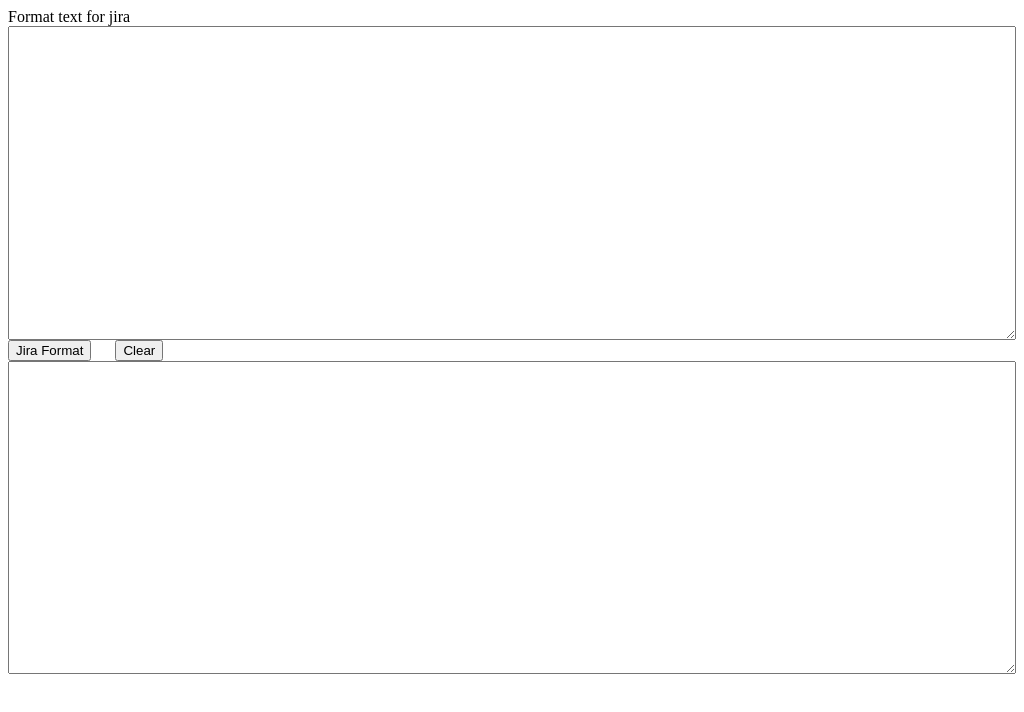
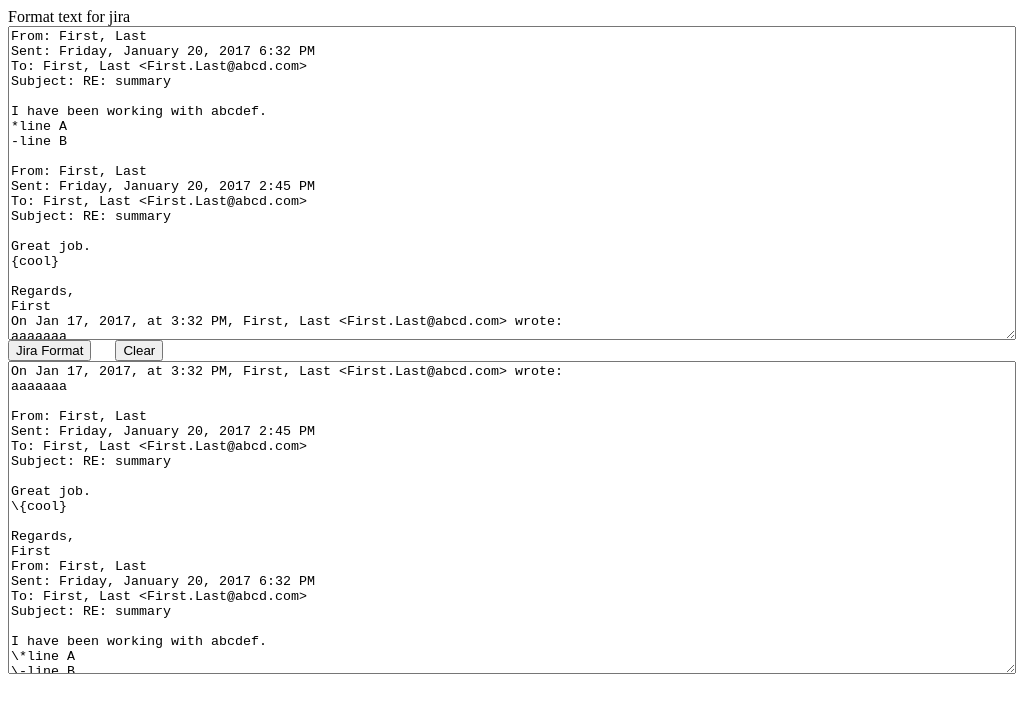
Before and after one commit to onegaz/toybox, an Electron app: page jiraformat/index.html in a window 1024 px wide. Both pictures are taken after a click on the button "Jira Format". Drawn offline with Linux system fonts and the light colour scheme.

Commit message:
Enhancement to reorder email discussion

```diff
--- a/jiraformat/action.js
+++ b/jiraformat/action.js
@@ -2,16 +2,41 @@
 var app = require('electron').remote;
 var dialog = app.dialog;
 
+var DEBUG = false;
+if(!DEBUG){
+    if(!window.console) window.console = {};
+    var methods = ["log", "debug", "warn", "info"];
+    for(var i=0;i<methods.length;i++){
+        console[methods[i]] = function(){};
+    }
+}
+
+function num2str(num) {
+    return (num>9?"":"0") + num;
+}
+
+Date.prototype.yyyymmdd = function() {
+  var mm = this.getMonth() + 1; // getMonth() is zero-based
+  var dd = this.getDate();
+  return [this.getFullYear(),
+          num2str(this.getMonth() + 1),
+          num2str(this.getDate())
+         ].join('');
+};
+
+function date2str(currentdate) {
+    var datetime = currentdate.yyyymmdd() + " "
+    + num2str(currentdate.getHours()) + ":"
+    + num2str(currentdate.getMinutes()) + ":"
+    + num2str(currentdate.getSeconds());
+    return datetime;
+}
+
 function currentTimeStr() {
     var currentdate = new Date();
-    var datetime = currentdate.getDate() + "/"
-        + (currentdate.getMonth()+1)  + "/"
-        + currentdate.getFullYear() + " "
-        + currentdate.getHours() + ":"
-        + currentdate.getMinutes() + ":"
-        + currentdate.getSeconds();
-    return datetime;
+    return date2str(currentdate);
 }
+
 
 function jira_format(inputstr) {
 
@@ -36,9 +61,67 @@
     return outputstr;
 }
 
+function sort_email_discussion(inputsrc) {
+    var lines = inputsrc.split(/\r?\n/);
+    var fromdates = [] // start line number of each discussion
+    var original_discussion_date_line = new Map(); // key: email sent datetime, value: start line number
+
+    for (var i=0, len=lines.length; i<len; i++) {
+        var match = lines[i].match(/^From: .*/i); // check From:
+        if (match !== null)
+        {
+            if(i+1<len) { // check Sent:
+                var sentmatch = lines[i+1].match(/^Sent: .* (AM|PM)/i);
+                if (sentmatch !== null) {
+                    fromdates.push(i);
+                    console.log("%s", lines[i+1]);
+                    var sentdate = new Date(lines[i+1].substr("Sent: ".length));
+                    console.log("Sent date is %s", date2str(sentdate));
+                    original_discussion_date_line.set( date2str(sentdate), i );
+                }
+            }
+        }
+        var phonefrom = lines[i].match(/.*On .*, at .* (AM|PM),.* wrote:/i);
+        if (phonefrom !== null) {
+            fromdates.push(i);
+            console.log("%s", lines[i]);
+            var re = /.*On (.*), at (.* (AM|PM))(.*)/;
+            var datestr = lines[i].replace(re, '$1 $2');
+            var sentdate = new Date(datestr);
+            console.log("parsed date string is %s, recognize as %s", datestr, date2str(sentdate));
+            original_discussion_date_line.set( date2str(sentdate), i );
+        }
+    }
+// From: First, Last
+// Sent: Friday, January 20, 2017 6:32 PM
+// On Jan 17, 2017, at 3:32 PM, First, Last <First.Last@abcd.com> wrote:
+    if(original_discussion_date_line.size<2) {
+        console.log("No need to reorder since there is only %d date", original_discussion_date_line.size)
+        return inputsrc;
+    }
+
+    var outputstr = "";
+    var mapAsc = new Map([...original_discussion_date_line.entries()].sort());
+    mapAsc.forEach( function(value, key, map) {
+        var discussion_end_line = lines.length;
+        for(var i=0; i<fromdates.length; i++) {
+            if(fromdates[i]==value) {
+                if(i<fromdates.length-1)
+                    discussion_end_line = fromdates[i+1];
+            }
+        }
+        // output lines in this range [value, discussion_end_line)
+        console.log("%s between line %d and line %d", key, value, discussion_end_line);
+        for(var i=value; i<discussion_end_line; i++)
+            outputstr += lines[i]+"\n";
+    });
+    return outputstr;
+}
+
 document.getElementById('btn_jiraformat').addEventListener('click', function() {
     console.log(currentTimeStr() + " format button clicked");
-    document.getElementById("outputtext").value += jira_format(document.getElementById("inputtext").value);
+	var sortedemail = sort_email_discussion(document.getElementById("inputtext").value);
+    document.getElementById("outputtext").value = jira_format(sortedemail);
 }, false);
 
 document.getElementById('btn_clear').addEventListener('click', function() {
--- a/jiraformat/index.html
+++ b/jiraformat/index.html
@@ -3,7 +3,29 @@
     </head>
     <body>
         Format text for jira<br/>
-        <textarea id="inputtext" rows="9" style="height: 40%;width:100%"></textarea><br/>
+        <textarea id="inputtext" rows="9" style="height: 40%;width:100%">
+From: First, Last
+Sent: Friday, January 20, 2017 6:32 PM
+To: First, Last &lt;First.Last@abcd.com&gt;
+Subject: RE: summary
+
+I have been working with abcdef.
+*line A
+-line B
+
+From: First, Last
+Sent: Friday, January 20, 2017 2:45 PM
+To: First, Last &lt;First.Last@abcd.com&gt;
+Subject: RE: summary
+
+Great job.
+{cool}
+
+Regards,
+First
+On Jan 17, 2017, at 3:32 PM, First, Last &lt;First.Last@abcd.com&gt; wrote:
+aaaaaaa
+            </textarea><br/>
         <input type="button" value="Jira Format" id="btn_jiraformat"   />
         &nbsp;&nbsp;&nbsp;&nbsp;&nbsp;<input type="button" value="Clear" id="btn_clear"   /> <br/>
         <textarea id="outputtext" rows="9" style="height: 40%;width:100%"></textarea><br/><br/>
```
Also changed, not shown: jiraformat/index.js (+4 -4 lines), jiraformat/README.md.
